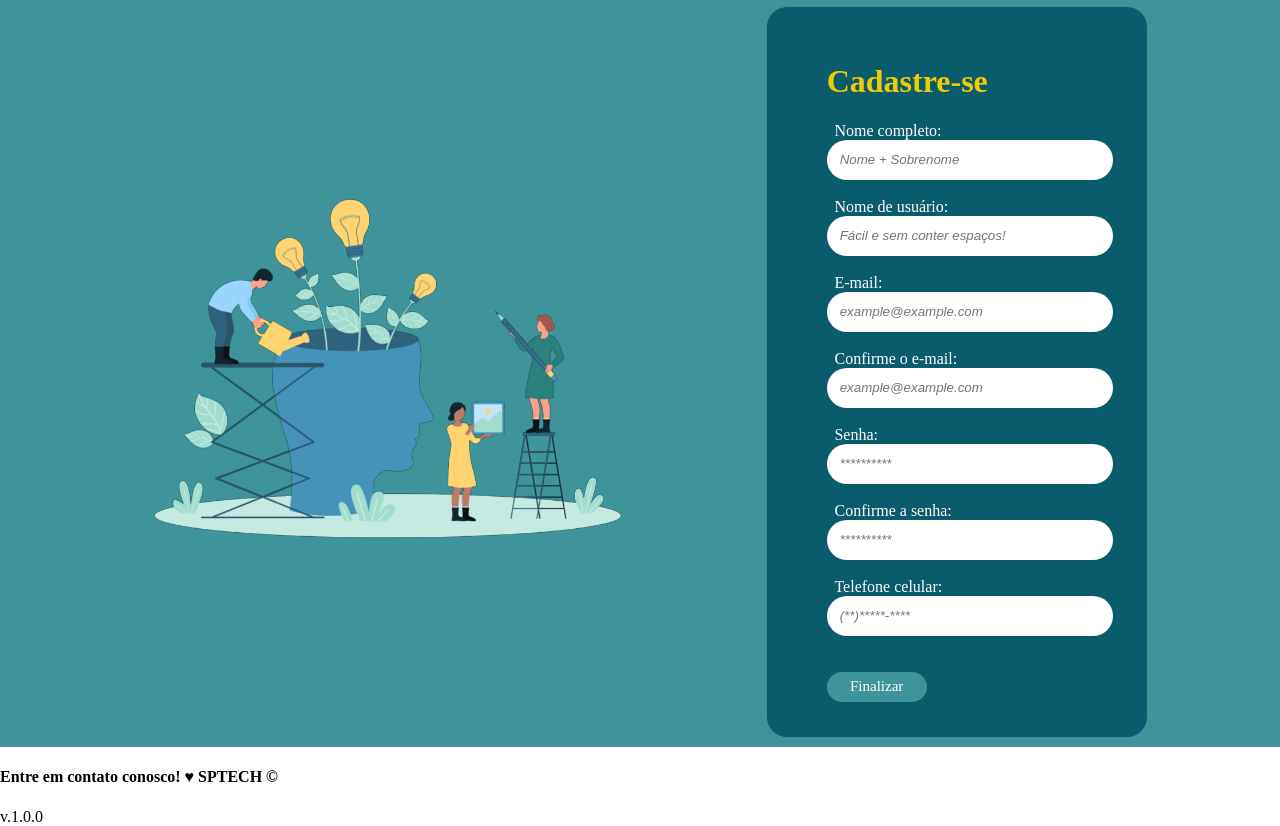
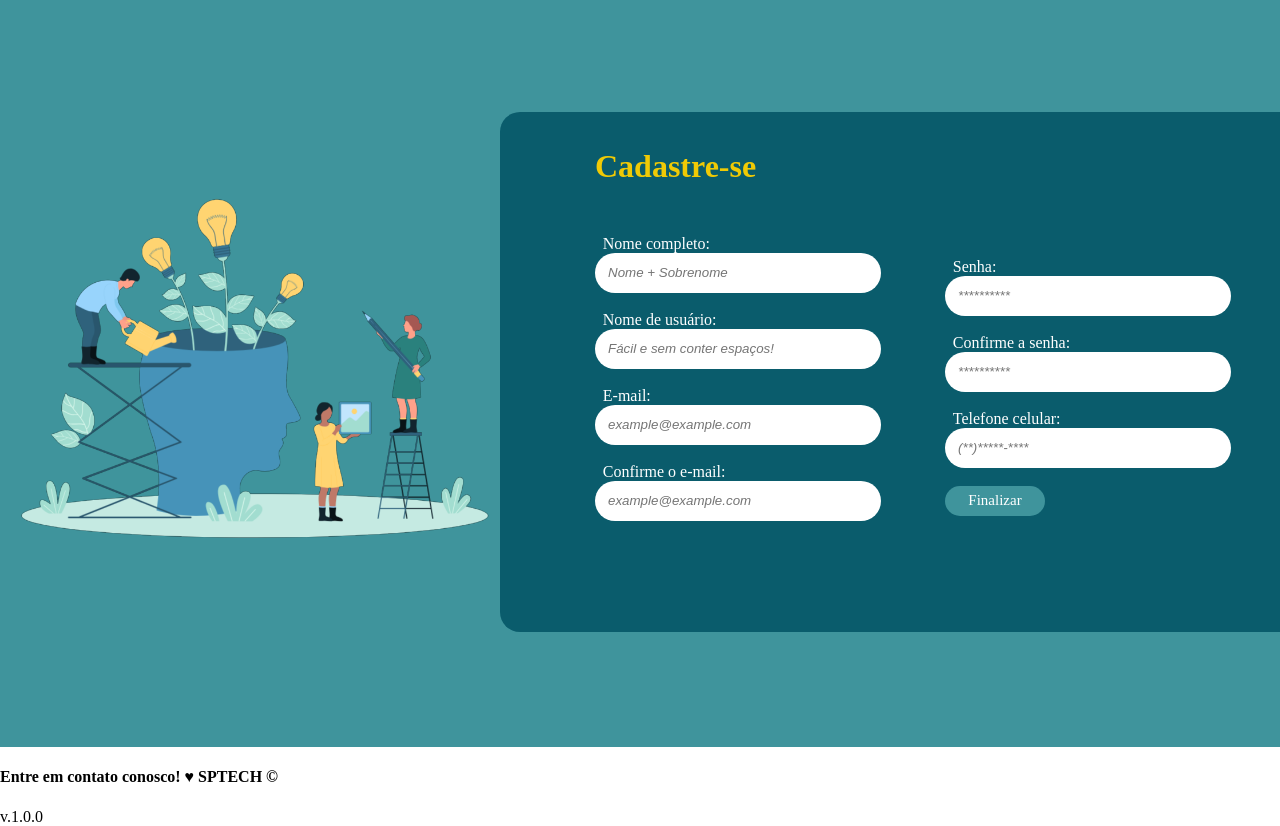
Before and after one commit to Grupo5-1ADSA/LumusSave, a plain HTML site: page Site institucional/cadastro.html in a window 1280 px wide. Shown: the part 88-914 px from the top of the page. Drawn offline with Linux system fonts and the light colour scheme; a web font is replaced by a local one.

Commit message:
cadastro finalizado

```diff
--- a/Site institucional/cadastro.html
+++ b/Site institucional/cadastro.html
@@ -1,5 +1,6 @@
 <!DOCTYPE html>
 <html lang="pt-br">
+
 <head>
     <meta charset="UTF-8">
     <meta name="viewport" content="width=device-width, initial-scale=1.0">
@@ -29,38 +30,51 @@
 
     <div class="div_home">
         <div class="imagem_login">
-            <img src="public/assets/imgs/img_login.png"></div>
+            <img src="public/assets/imgs/img_login.png">
+        </div>
         <div class="container">
 
             <div class="card_cadastro">
-                <div class="formulario">
+                <div class="forms">
                     <h1>Cadastre-se</h1>
+                    <div class="formulario_1">
+
                         <div class="campo">
                             <span> Nome completo: <br></span><input id="input_nome" placeholder="Nome + Sobrenome">
                         </div><br>
                         <div class="campo">
-                        <span> Nome de usuário: <br></span><input id="input_username" placeholder="Fácil e sem conter espaços!">
+                            <span> Nome de usuário: <br></span><input id="input_username"
+                                placeholder="Fácil e sem conter espaços!">
                         </div><br>
                         <div class="campo">
                             <span> E-mail: <br></span><input id="input_email" placeholder="example@example.com">
                         </div><br>
                         <div class="campo">
-                        <span> Confirme o e-mail: <br></span><input id="input_confemail" placeholder="example@example.com">
+                            <span> Confirme o e-mail: <br></span><input id="input_confemail"
+                                placeholder="example@example.com">
                         </div><br>
+                    </div>
+                    <div class="formulario_2">
                         <div class="campo">
                             <span> Senha:<br></span><input id="input_senha" type="password" placeholder="**********">
                         </div><br>
                         <div class="campo">
-                        <span> Confirme a senha:<br></span><input id="input_confsenha" type="password" placeholder="**********">
+                            <span> Confirme a senha:<br></span><input id="input_confsenha" type="password"
+                                placeholder="**********">
                         </div><br>
                         <div class="campo">
-                        <span> Telefone celular:<br></span><input id="input_celular" type="tel" placeholder="(**)*****-****">
+                            <span> Telefone celular:<br></span><input id="input_celular" type="tel"
+                                placeholder="(**)*****-****">
                         </div><br>
-                        <span id="validacao" style="color:#f33838"></span><br>
+
                         <div id="botao">
                             <button class="botao" onclick="botaoCadastro()">Finalizar</button>
+
                         </div>
                     </div>
+                    <div id="validacao" style="color:#f33838"></div>
+                </div>
+
             </div>
         </div>
 
@@ -75,11 +89,12 @@
             <span class="version">v.1.0.0</span>
         </div>
 </body>
+
 </html>
 
 <script>
 
-    function botaoCadastro(){
+    function botaoCadastro() {
         var nome = input_nome.value
         var username = input_username.value
         var email = input_email.value
@@ -89,28 +104,28 @@
         var celular = input_celular.value
         var alerta = "";
 
-        validacao.innerHTML="";
+        validacao.innerHTML = "";
 
-        if(nome == "" || username == "" || email == "" || conf_email == "" || celular == ""){
+        if (nome == "" || username == "" || email == "" || conf_email == "" || celular == "") {
             alert(`Preencha todos os campos!`)
         }
-        else if(email.endsWith(`.com`) == false){
-            validacao.innerHTML+=`Email incorreto! <br>`
+        else if (email.endsWith(`.com`) == false) {
+            validacao.innerHTML += `Email incorreto! <br>`
         }
-        else if (username.indexOf(` `)== true){
-            validacao.innerHTML+=`Username não deve conter espaços!<br>`
+        else if (conf_email != email) {
+            validacao.innerHTML += `Os emails não conferem.<br>`
         }
-        else if(senha.length < 8){
-            validacao.innerHTML+=`A senha deve conter no mínimo 8 caracteres.<br>`
+        else if (username.indexOf(` `) == true) {
+            validacao.innerHTML += `Username não deve conter espaços!<br>`
         }
-        else if(conf_senha != senha){
-            validacao.innerHTML+=`As senhas não conferem.<br>`
+        else if (senha.length < 8) {
+            validacao.innerHTML += `A senha deve conter no mínimo 8 caracteres.<br>`
         }
-       else if(conf_email != email){
-            validacao.innerHTML+=`Os emails não conferem.<br>`
+        else if (conf_senha != senha) {
+            validacao.innerHTML += `As senhas não conferem.<br>`
         }
-        else if(celular.length != 11){
-            validacao.innerHTML+=`Celular inválido!<br>`
+        else if (celular.length != 11) {
+            validacao.innerHTML += `Celular inválido!<br>`
         }
     }
 
--- a/Site institucional/style_login.css
+++ b/Site institucional/style_login.css
@@ -115,10 +115,10 @@ a{
     font-style: italic;
 }
 
-.formulario h1{
-    display: flex;
-    align-items: center;
+.forms h1{
+    grid-row: 1;
     color: #f0ca05;
+
 }
 .botao {
     font-family: glacial;
@@ -142,14 +142,13 @@ a{
 }
 
 .card_cadastro {
-    width: 380px;
-    height: 730px;
+    width: 800px;
+    height: 520px;
     background-color: #0A5C6C;
     border-radius: 20px;
     display: flex;
     align-items: center;
-    justify-content: space-around;
-    flex-direction: column;
+    justify-content: space-evenly;
     color: #5c5c5c;
 }
 .card_calculadora{
@@ -258,3 +257,28 @@ a{
     display: flex;
 
 }
+.formulario_cadastro{
+    align-items: center;
+    justify-content: center;
+    width: 400px;
+}
+.forms{
+    display: grid;
+    justify-content: space-around;
+    align-items: center;
+    height: 100%;
+    width: 700px;
+    grid-template-rows: auto;
+
+}
+.formulario_1{
+    grid-row: 2;
+}
+.formulario_2{
+    grid-row: 2;
+}
+#validacao{
+    grid-row: 3;
+    width: 200px;
+    height: 50px;
+}
```
Lines whose indentation alone changed are shown as unchanged.
